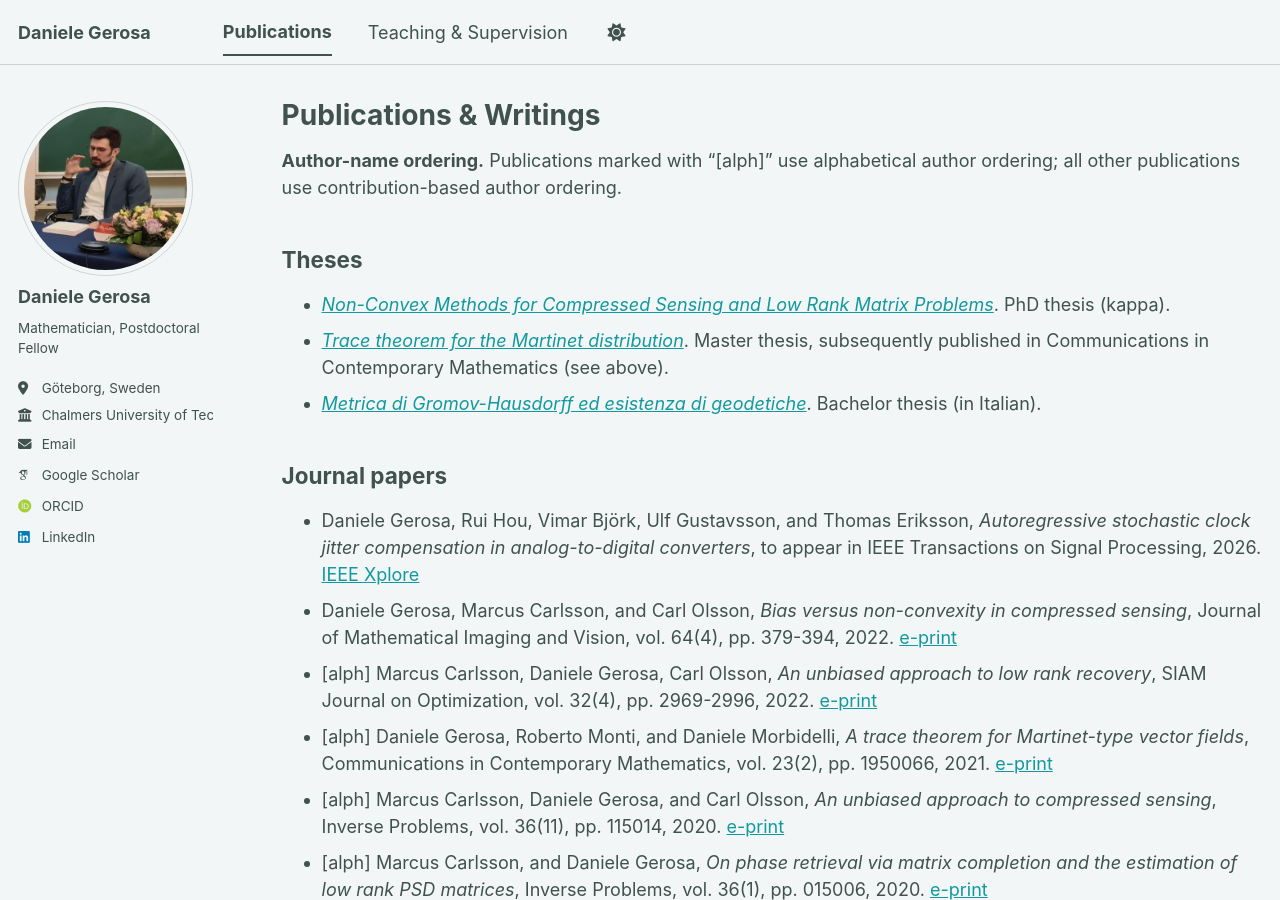
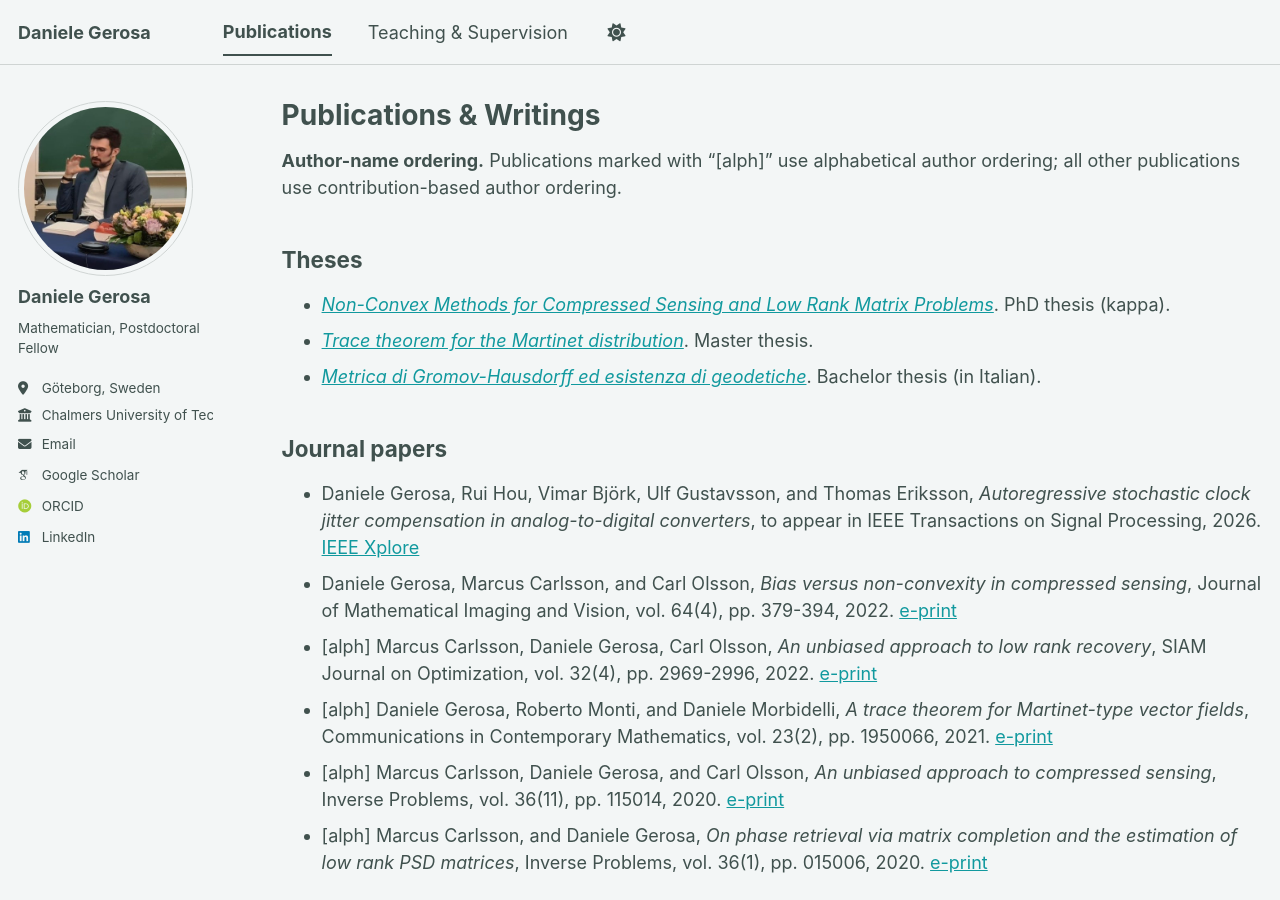
Before and after one commit to dagerosa/dagerosa.github.io, a Jekyll site: the page built from _pages/publications.md, in a window 1280 px wide and 900 px high. Built offline with Jekyll 4.4.1, drawn with Linux system fonts in a browser that asks for light colours; some web fonts are replaced; a script bundle is joined from its source files by our own code; library files that are not in the unit come from our copies.

Commit message:
Update publications.md

```diff
--- a/_pages/publications.md
+++ b/_pages/publications.md
@@ -9,7 +9,7 @@ author_profile: true
 
 ## Theses
 - [*Non-Convex Methods for Compressed Sensing and Low Rank Matrix Problems*](https://portal.research.lu.se/files/115368391/Thesis_Daniele_Gerosa_kappa.pdf). PhD thesis (kappa).
-- [*Trace theorem for the Martinet distribution*](https://www.math.unipd.it/~monti/tesi/Gerosa2.pdf). Master thesis, subsequently published in Communications in Contemporary Mathematics (see above).
+- [*Trace theorem for the Martinet distribution*](https://www.math.unipd.it/~monti/tesi/Gerosa2.pdf). Master thesis.
 - [*Metrica di Gromov-Hausdorff ed esistenza di geodetiche*](https://www.math.unipd.it/~monti/tesi/Daniele_Gerosa.pdf). Bachelor thesis (in Italian).
 
 ## Journal papers
```
